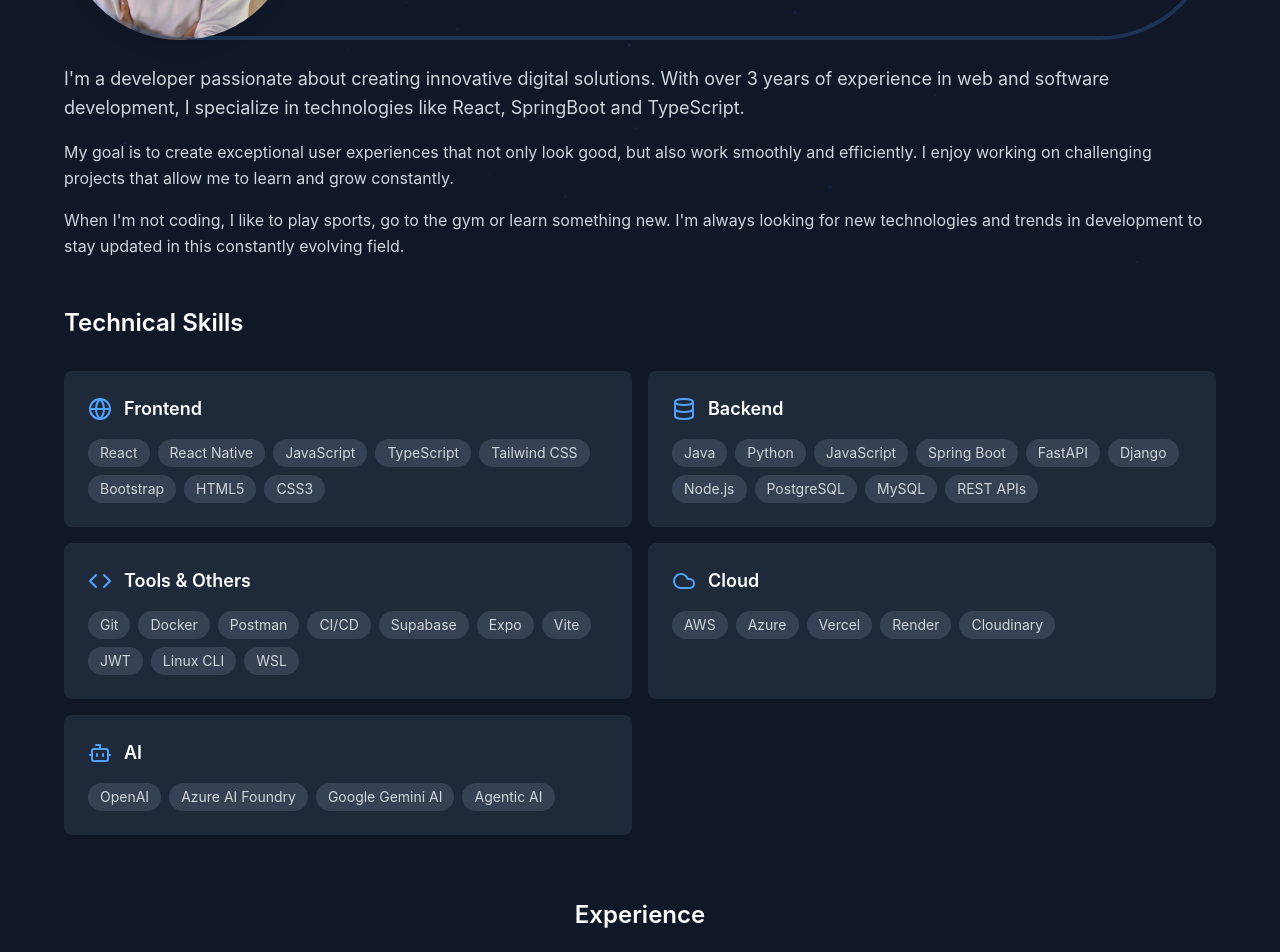
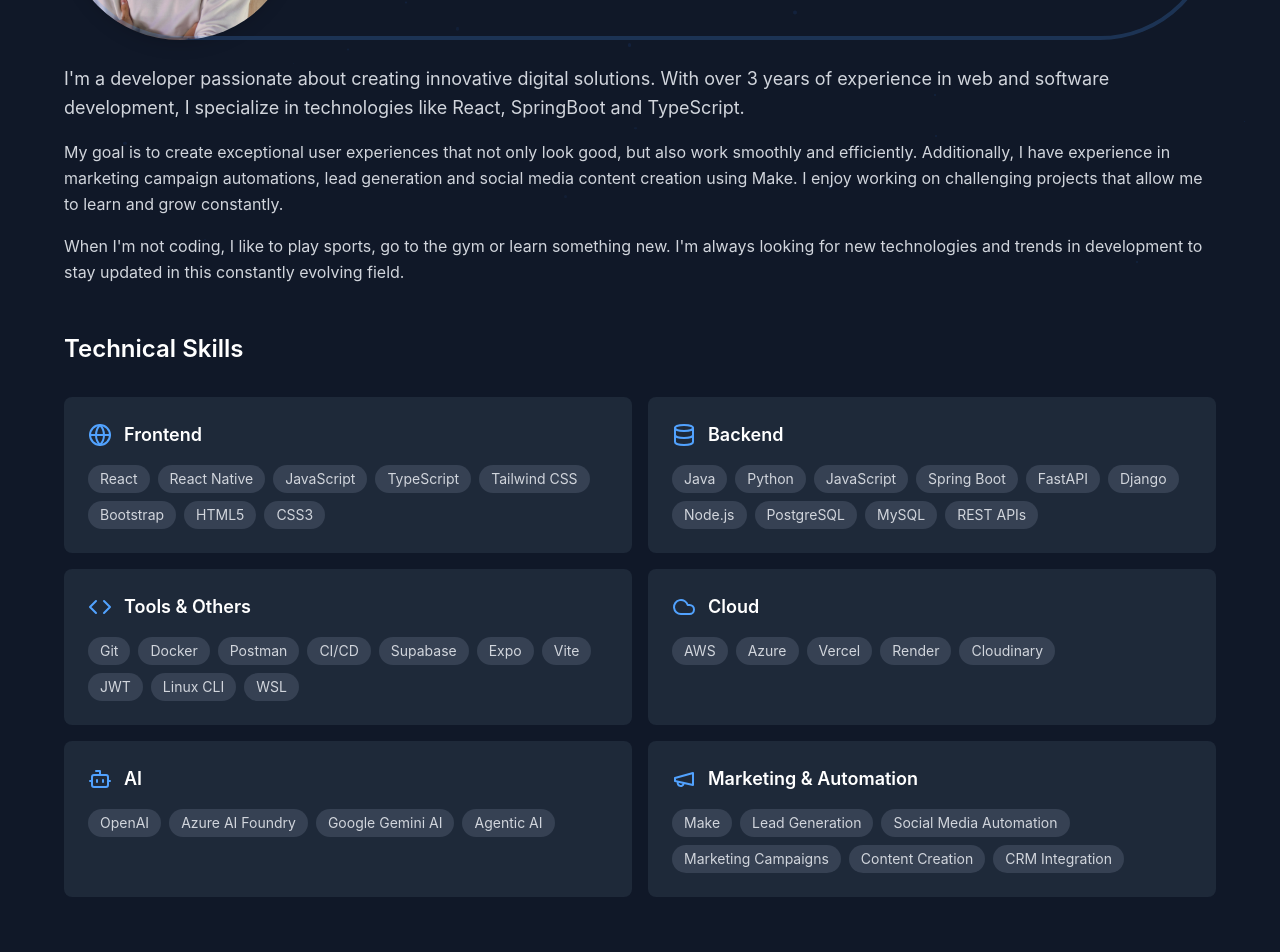
Before and after one commit to sparisca05/portafolio, a React (Vite) app: page /about in a window 1280 px wide. Shown: the part 400-1352 px from the top of the page. Built offline with nearby package versions, Linux system fonts and the light colour scheme; no server answers.

Commit message:
sección de experiencia con automatizaciones

```diff
--- a/src/pages/About.tsx
+++ b/src/pages/About.tsx
@@ -1,6 +1,6 @@
 import { useEffect } from "react";
 import { motion } from "framer-motion";
-import { Cloud, Code, Database, Globe, BotIcon } from "lucide-react";
+import { Cloud, Code, Database, Globe, BotIcon, Megaphone } from "lucide-react";
 import PageTransition from "../components/PageTransition";
 import { useTranslation } from "../hooks/useTranslation";
 import profileImage from "../assets/images/mypic.jpeg";
@@ -76,6 +76,18 @@ const About = () => {
                 "Azure AI Foundry",
                 "Google Gemini AI",
                 "Agentic AI",
+            ],
+        },
+        {
+            categoryKey: "marketing",
+            icon: <Megaphone className="w-6 h-6" />,
+            technologies: [
+                "Make",
+                "Lead Generation",
+                "Social Media Automation",
+                "Marketing Campaigns",
+                "Content Creation",
+                "CRM Integration",
             ],
         },
     ];
--- a/src/translations/translations.ts
+++ b/src/translations/translations.ts
@@ -9,7 +9,7 @@ export const translations = {
         // Home page
         greeting: "Hola, soy [Simón Parisca]",
         role: "Desarrollador Web & Software",
-        heroDescription: "Especializado en crear experiencias digitales modernas y funcionales. Apasionado por el desarrollo frontend y backend con tecnologías como React, SpringBoot y más.",
+        heroDescription: `Especializado en crear experiencias digitales modernas y funcionales. Apasionado por el desarrollo frontend y backend con tecnologías como React, SpringBoot y más. Además, cuento con algo de experiencia en automatizaciones para campañas de marketing, creación de leads y generación de contenido para redes sociales usando Make.`,
         viewProjects: "Ver Proyectos",
         downloadCV: "Descargar CV",
         yearsExperience: "Años de Experiencia",
@@ -38,7 +38,7 @@ export const translations = {
         // About page
         aboutMe: "Sobre Mí",
         aboutDescription1: "Soy un desarrollador apasionado por crear soluciones digitales innovadoras. Con más de 3 años de experiencia en desarrollo web y software, me especializo en tecnologías como React, SpringBoot y TypeScript.",
-        aboutDescription2: "Mi objetivo es crear experiencias de usuario excepcionales que no solo se vean bien, sino que también funcionen de manera fluida y eficiente. Disfruto trabajando en proyectos desafiantes que me permiten aprender y crecer constantemente.",
+        aboutDescription2: "Mi objetivo es crear experiencias de usuario excepcionales que no solo se vean bien, sino que también funcionen de manera fluida y eficiente. Además, tengo experiencia en automatizaciones para campañas de marketing, generación de leads y creación de contenido para redes sociales utilizando Make. Disfruto trabajando en proyectos desafiantes que me permiten aprender y crecer constantemente.",
         aboutDescription3: "Cuando no estoy programando, me gusta hacer deporte, ir al gimnasio o aprender algo nuevo. Siempre estoy buscando nuevas tecnologías y tendencias en el desarrollo para mantenerme actualizado en este campo en constante evolución.",
         technicalSkills: "Habilidades Técnicas",
         experience: "Experiencia",
@@ -85,6 +85,7 @@ export const translations = {
         toolsOthers: "Tools & Others",
         cloud: "Cloud",
         ai: "AI",
+        marketing: "Marketing & Automatización",
     },
     en: {
         // Navbar
@@ -96,7 +97,7 @@ export const translations = {
         // Home page
         greeting: "Hi, I'm [Simón Parisca]",
         role: "Web & Software Developer",
-        heroDescription: "Specialized in creating modern and functional digital experiences. Passionate about frontend and backend development with technologies like React, SpringBoot and more.",
+        heroDescription: "Specialized in creating modern and functional digital experiences. Passionate about frontend and backend development with technologies like React, SpringBoot and more. I also have a bit of experience in marketing campaign automations, lead creation and social media content generation using Make.",
         viewProjects: "View Projects",
         downloadCV: "Download CV",
         yearsExperience: "Years of Experience",
@@ -125,7 +126,7 @@ export const translations = {
         // About page
         aboutMe: "About Me",
         aboutDescription1: "I'm a developer passionate about creating innovative digital solutions. With over 3 years of experience in web and software development, I specialize in technologies like React, SpringBoot and TypeScript.",
-        aboutDescription2: "My goal is to create exceptional user experiences that not only look good, but also work smoothly and efficiently. I enjoy working on challenging projects that allow me to learn and grow constantly.",
+        aboutDescription2: "My goal is to create exceptional user experiences that not only look good, but also work smoothly and efficiently. Additionally, I have experience in marketing campaign automations, lead generation and social media content creation using Make. I enjoy working on challenging projects that allow me to learn and grow constantly.",
         aboutDescription3: "When I'm not coding, I like to play sports, go to the gym or learn something new. I'm always looking for new technologies and trends in development to stay updated in this constantly evolving field.",
         technicalSkills: "Technical Skills",
         experience: "Experience",
@@ -172,5 +173,6 @@ export const translations = {
         toolsOthers: "Tools & Others",
         cloud: "Cloud",
         ai: "AI",
+        marketing: "Marketing & Automation",
     }
 };
```
